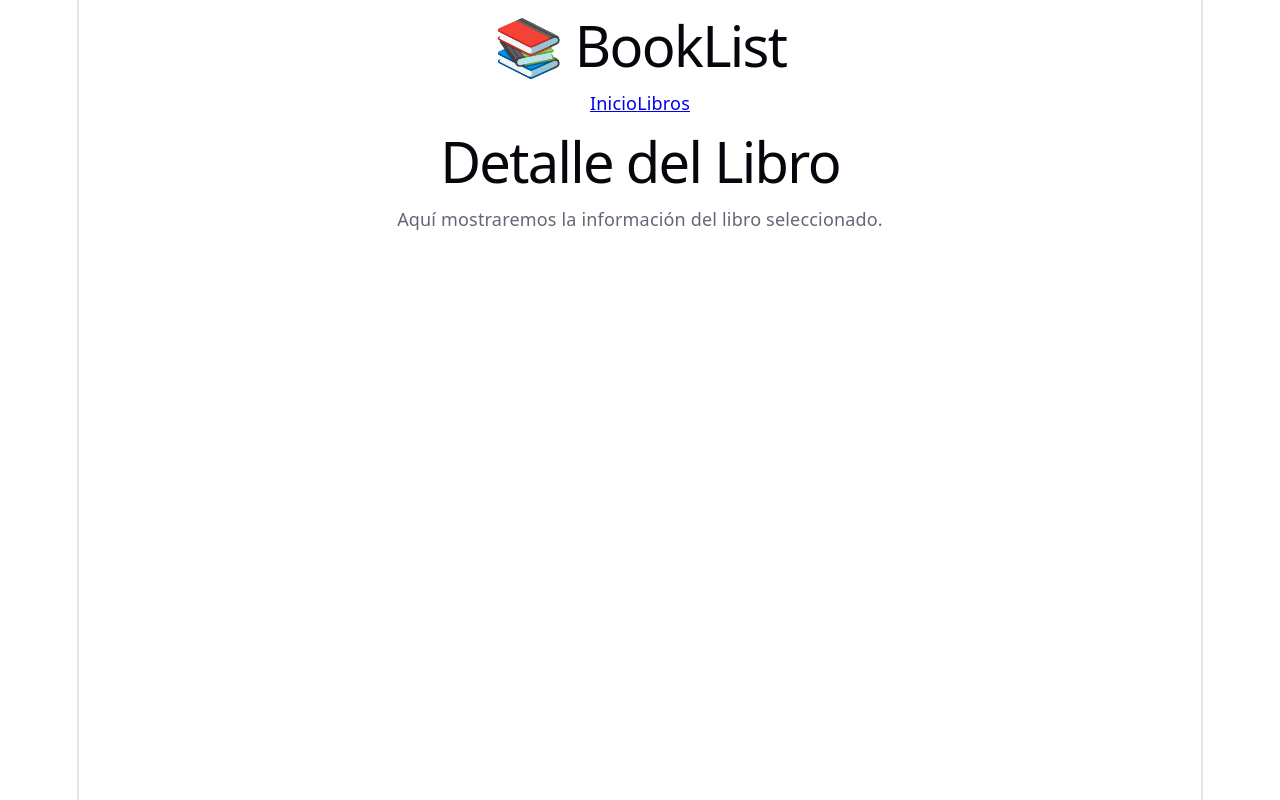
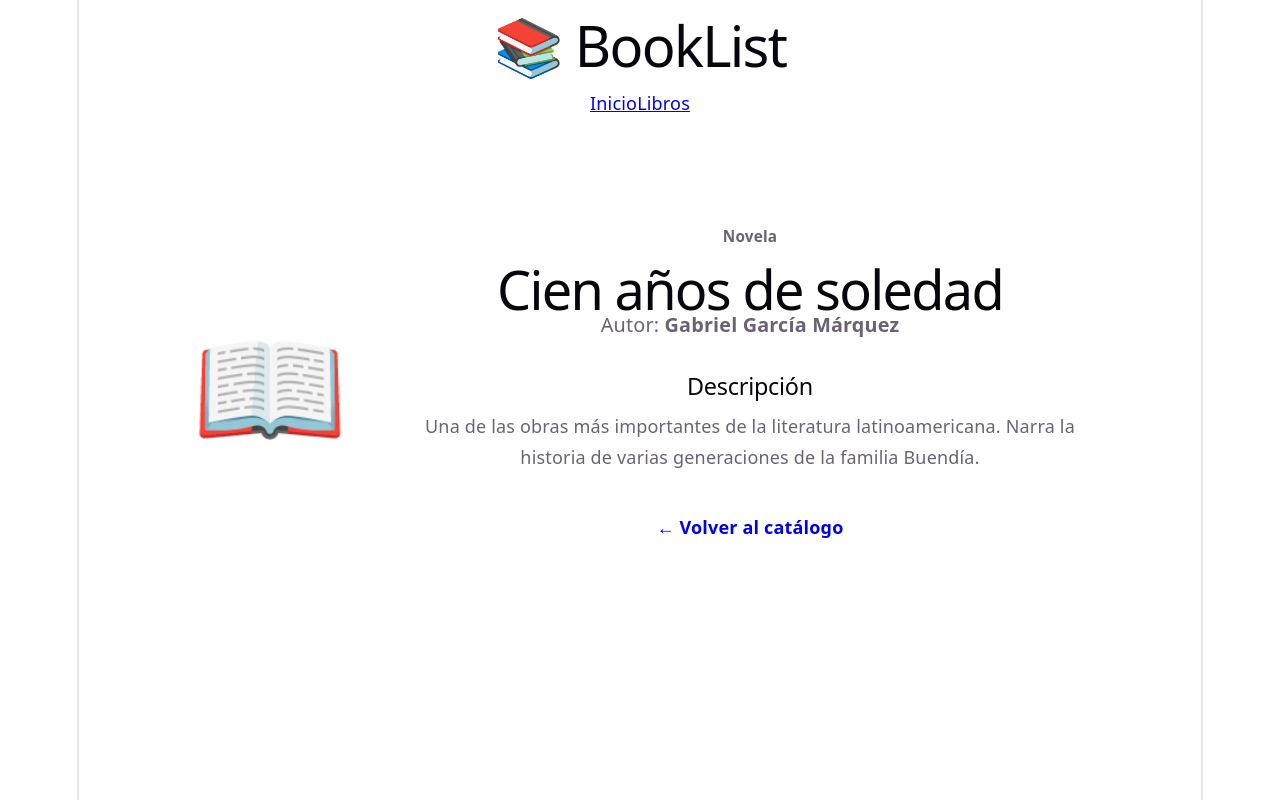
Before and after one commit to zickojavier-art/BookList, a Vue app: page /libros/1 in a window 1280 px wide. Built offline with nearby package versions, Linux system fonts and the light colour scheme.

Commit message:
feat: agregar detalle de libro con ruta dinamica

```diff
--- /dev/null
+++ b/src/data/libros.js
@@ -0,0 +1,26 @@
+export const libros = [
+  {
+    id: 1,
+    titulo: "Cien años de soledad",
+    autor: "Gabriel García Márquez",
+    categoria: "Novela",
+    descripcion:
+      "Una de las obras más importantes de la literatura latinoamericana. Narra la historia de varias generaciones de la familia Buendía."
+  },
+  {
+    id: 2,
+    titulo: "El principito",
+    autor: "Antoine de Saint-Exupéry",
+    categoria: "Fantasía",
+    descripcion:
+      "Un clásico de la literatura que cuenta el encuentro entre un piloto y un pequeño príncipe proveniente de otro planeta."
+  },
+  {
+    id: 3,
+    titulo: "1984",
+    autor: "George Orwell",
+    categoria: "Distopía",
+    descripcion:
+      "Una novela distópica que presenta una sociedad controlada por un régimen totalitario y vigilada constantemente."
+  }
+];
--- a/src/router/index.js
+++ b/src/router/index.js
@@ -18,11 +18,11 @@ const routes = [
   },
 
   {
-    path: '/libros/:id',
-    name: 'detalle-libro',
-    component: DetalleLibro,
-    props: true
-  }
+  path: "/libros/:id",
+  name: "detalle-libro",
+  component: () => import("../views/DetalleLibro.vue"),
+  props: true,
+},
 ]
 
 const router = createRouter({
--- a/src/views/DetalleLibro.vue
+++ b/src/views/DetalleLibro.vue
@@ -1,13 +1,143 @@
 <template>
-  <section>
-    <h1>Detalle del Libro</h1>
+  <section class="detalle">
+    <div v-if="libro" class="detalle-card">
+      <div class="icono">📖</div>
 
-    <p>Aquí mostraremos la información del libro seleccionado.</p>
+      <div class="contenido">
+        <span class="categoria">
+          {{ libro.categoria }}
+        </span>
+
+        <h1>{{ libro.titulo }}</h1>
+
+        <p class="autor">
+          Autor: <strong>{{ libro.autor }}</strong>
+        </p>
+
+        <div class="descripcion">
+          <h2>Descripción</h2>
+          <p>{{ libro.descripcion }}</p>
+        </div>
+
+        <RouterLink to="/libros" class="volver">
+          ← Volver al catálogo
+        </RouterLink>
+      </div>
+    </div>
+
+    <div v-else class="no-encontrado">
+      <h1>Libro no encontrado</h1>
+
+      <p>El libro que buscas no existe en nuestro catálogo.</p>
+
+      <RouterLink to="/libros" class="volver">
+        ← Volver al catálogo
+      </RouterLink>
+    </div>
   </section>
 </template>
 
 <script>
+import { libros } from "../data/libros.js";
+
 export default {
   name: "DetalleLibro",
+
+  props: {
+    id: {
+      type: String,
+      required: true,
+    },
+  },
+
+  computed: {
+    libro() {
+      return libros.find((libro) => libro.id === Number(this.id));
+    },
+  },
 };
 </script>
+
+<style scoped>
+.detalle {
+  max-width: 1000px;
+  margin: 0 auto;
+  padding: 60px 20px;
+}
+
+.detalle-card {
+  display: flex;
+  gap: 40px;
+  padding: 40px;
+  border-radius: 20px;
+}
+
+.icono {
+  font-size: 7rem;
+  display: flex;
+  align-items: center;
+  justify-content: center;
+  min-width: 180px;
+}
+
+.contenido {
+  flex: 1;
+}
+
+.categoria {
+  display: inline-block;
+  padding: 7px 14px;
+  border-radius: 20px;
+  font-size: 0.85rem;
+  font-weight: bold;
+}
+
+h1 {
+  font-size: 3rem;
+  margin: 20px 0 10px;
+}
+
+.autor {
+  font-size: 1.1rem;
+  margin-bottom: 35px;
+}
+
+.descripcion h2 {
+  font-size: 1.3rem;
+  margin-bottom: 10px;
+}
+
+.descripcion p {
+  line-height: 1.7;
+}
+
+.volver {
+  display: inline-block;
+  margin-top: 30px;
+  padding: 12px 20px;
+  border-radius: 8px;
+  text-decoration: none;
+  font-weight: bold;
+}
+
+.no-encontrado {
+  text-align: center;
+  padding: 100px 20px;
+}
+
+@media (max-width: 700px) {
+  .detalle-card {
+    flex-direction: column;
+    padding: 25px;
+  }
+
+  .icono {
+    min-width: auto;
+    font-size: 5rem;
+  }
+
+  h1 {
+    font-size: 2.2rem;
+  }
+}
+</style>
--- a/src/views/ListaLibros.vue
+++ b/src/views/ListaLibros.vue
@@ -31,7 +31,7 @@
 <script>
 import Libro from "../components/Libro.vue";
 import FormularioLibro from "../components/FormularioLibro.vue";
-
+import { libros } from "../data/libros.js";
 export default {
   name: "ListaLibros",
 
@@ -42,29 +42,9 @@ export default {
 
   data() {
     return {
-      libros: [
-        {
-          id: 1,
-          titulo: "Cien años de soledad",
-          autor: "Gabriel García Márquez",
-          categoria: "Novela",
-        },
-        {
-          id: 2,
-          titulo: "El principito",
-          autor: "Antoine de Saint-Exupéry",
-          categoria: "Fantasía",
-        },
-        {
-          id: 3,
-          titulo: "1984",
-          autor: "George Orwell",
-          categoria: "Distopía",
-        },
-      ],
+      libros: [...libros],
     };
   },
-
   methods: {
     agregarLibro(nuevoLibro) {
       nuevoLibro.id = Date.now();
```
